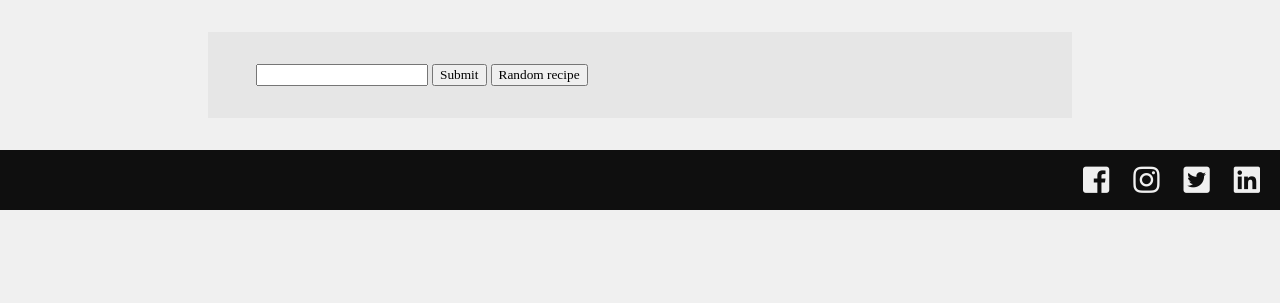
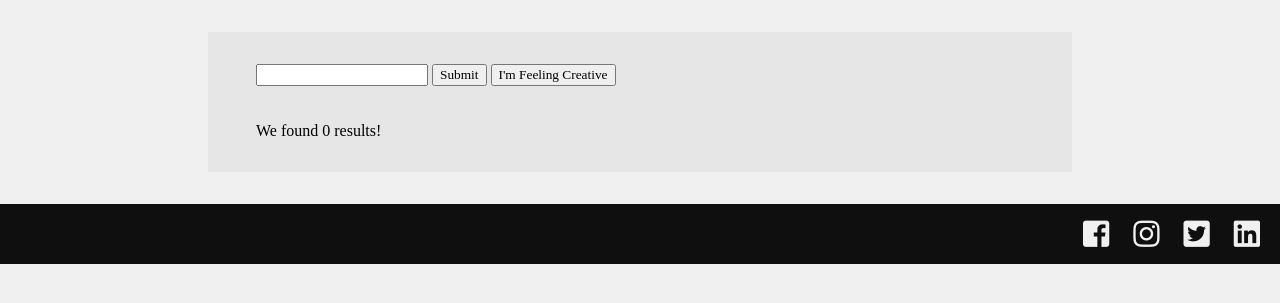
Before and after one commit to Code-Institute-Submissions/sgalway2086-milestoneIII, a Flask app: page /search in a window 1280 px wide. Shown: the part 77-380 px from the top of the page. Run offline with Flask 2, Linux system fonts and the light colour scheme; some libraries are stand-ins or nearby versions; some web fonts are replaced.

Commit message:
add basics to result counter

```diff
--- a/static/css/style.css
+++ b/static/css/style.css
@@ -121,6 +121,8 @@ a i{
     width: 60%;
     padding: 32px 48px;
     margin: auto;
+    margin-top: 32px;
+    margin-bottom: 32px;
 }
 
 #recipeDiv img{
@@ -156,6 +158,7 @@ a i{
     padding: 48px 1%;
     width: 48%;
     float: left;
+    display: block;
 }
 
 .resultRecipe a{
@@ -169,6 +172,23 @@ a i{
 
 .resultRecipe img{
     width: 96%;
+}
+
+#searchFormDiv{
+    width: 100%;
+}
+
+#searchFormDiv form{
+    display: inline;
+}
+
+#searchFormDiv a{
+    display: inline;
+}
+
+#resultCounter{
+    width: 100%;
+    float:left;
 }
 
 @media screen and (max-width: 1000px){
--- a/templates/search.html
+++ b/templates/search.html
@@ -1,19 +1,26 @@
 {% extends "base.html" %}
 {% block content %}
 <div id = "searchPage">
-    <form action="searchresult" method="POST">
-        <input id="user_input" type="text" name="search_Query" value="{{ search }}" required>
-        <input id="search_submit" type="submit" value="Submit">
-        <a href="/randomrecipe"><button id = "randomRecipe">Random recipe</button></a>
-    </form>
+    <div id = "searchFormDiv">
+        <form action="searchresult" method="POST">
+            <input id="user_input" type="text" name="search_Query" value="{{ search }}" required>
+            <input id="search_submit" type="submit" value="Submit">
+        </form>
+        <a href="/randomrecipe"><button id = "randomRecipe">I'm Feeling Creative</button></a>
+    </div>
     {% for j in range(counter) %}
     <div class = "resultRecipe"><a href="/recipes/{{  anchorUrl[j] }}">
-        {{  titleArray[j] }}
+        <h3>{{  titleArray[j] }}</h3>
         <img src = {{ imageArray[j] }}>
         {{  descriptionArray[j] }}
     </a>
     </div>
-    {% endfor %}
+    {% endfor %}<br><br>
+    <div id = "resultCounter">
+        <p>We found {{ counter }} results!</p>
+    </div>
 </div>
 
+
+
 {% endblock %}
```
